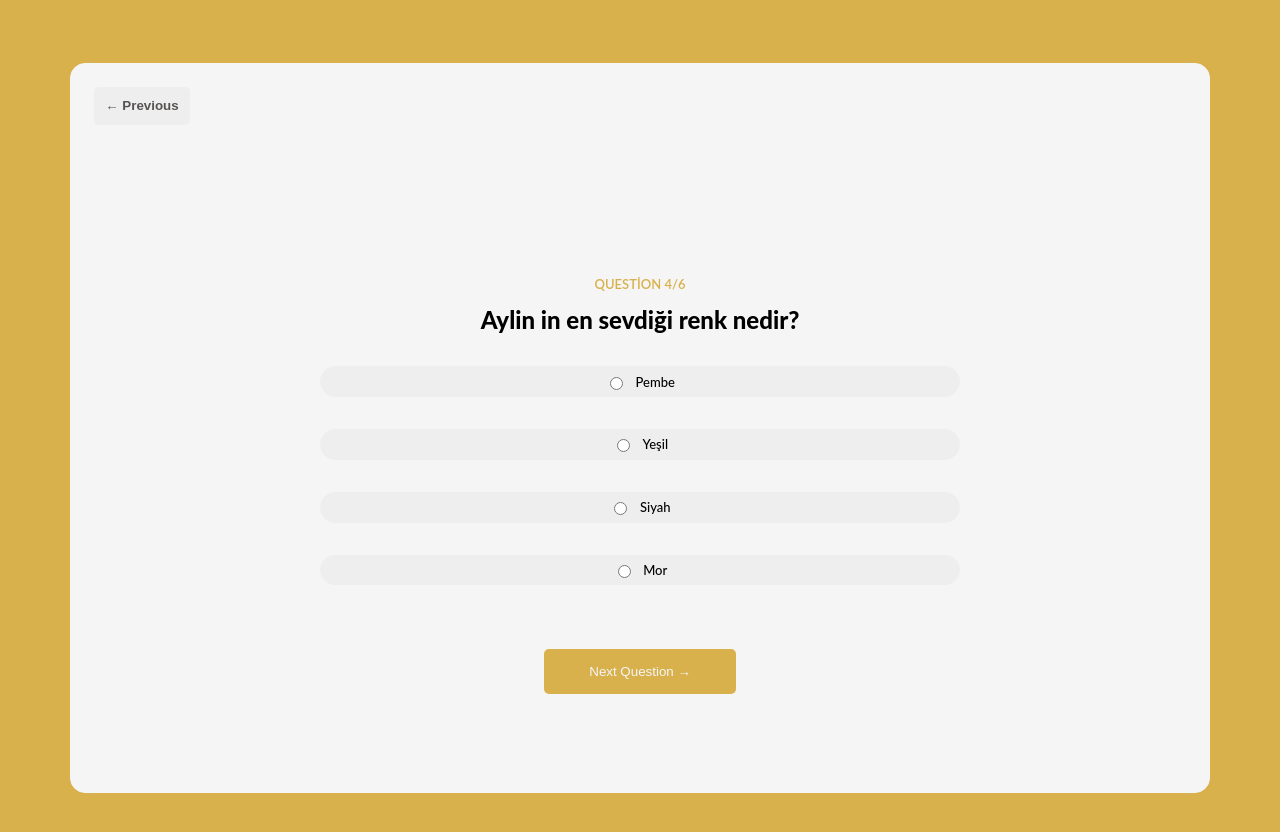
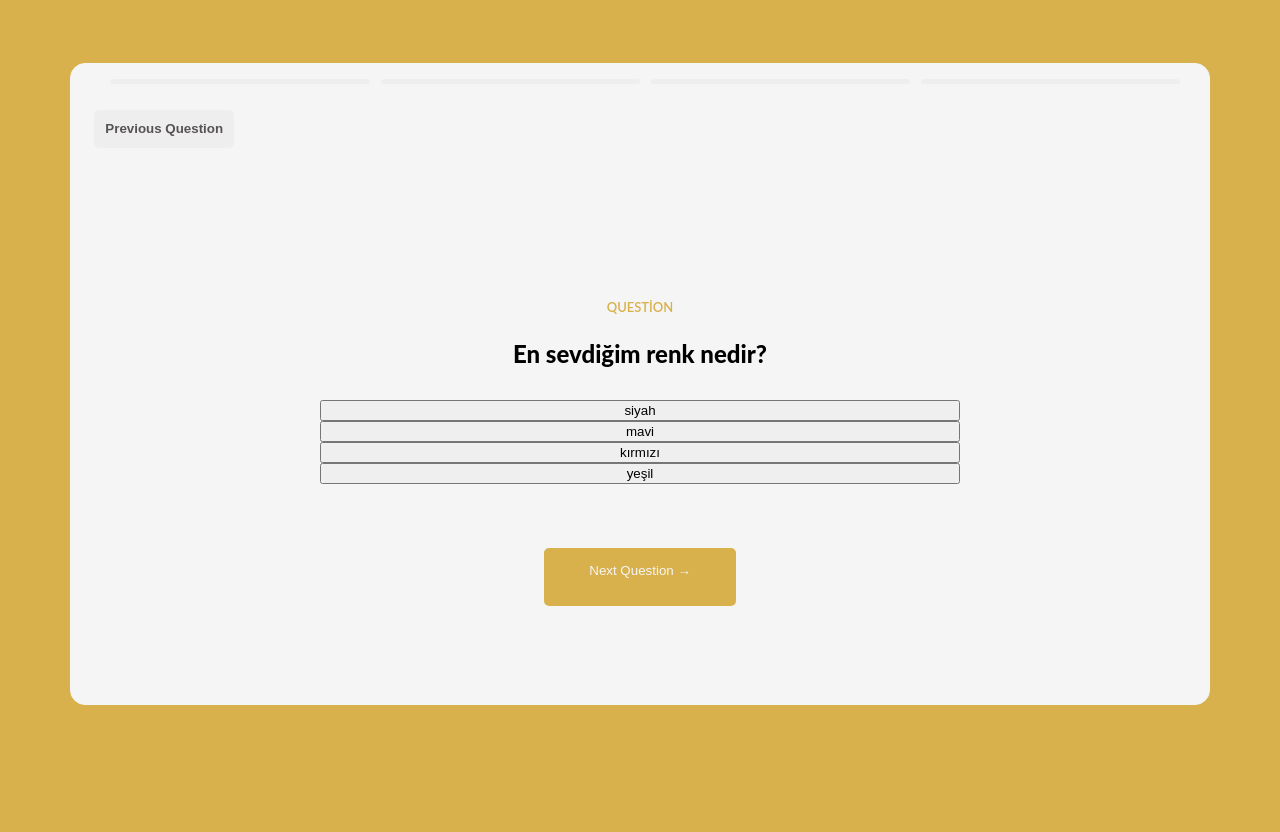
Before and after one commit to ysnkyrr/quiz-app, a React (Create React App) app: page / in a window 1280 px wide. Shown: the top 832 px of the page. After the commit the page ends 800 px from the top, so only its background shows below. Built offline with nearby package versions, Linux system fonts and the light colour scheme.

Commit message:
add new obj and function

```diff
--- a/src/App.css
+++ b/src/App.css
@@ -1,9 +1,9 @@
-body{
+body {
   background: #d8b14d;
   text-align: center;
-  font-family: Lato,sans-serif;
+  font-family: Lato, sans-serif;
 }
-.container{
+.container {
   margin: auto;
   margin-top: 5%;
   margin-bottom: 5%;
@@ -11,9 +11,9 @@ body{
   height: auto;
   border: 1px solid whitesmoke;
   border-radius: 15px;
-  background-color:whitesmoke ;
+  background-color: whitesmoke;
 }
-.container-item{
+.container-item {
   width: 80vh;
 
   background: whitesmoke;
@@ -21,76 +21,76 @@ body{
   margin-top: 12%;
   border: 2px solid whitesmoke;
   border-radius: 10px;
-
 }
-.whQuestion{
+.whQuestion {
   font-size: small;
-  color:#d8b14d;
+  color: #d8b14d;
   font-weight: 600;
 }
-.question{
+.question {
   font-size: x-large;
   color: black;
   font-weight: 800;
-
 }
-.answer{
+button {
+  cursor: pointer;
+}
+.answer {
+  display: flex;
+  flex-direction: column;
   margin-top: 5%;
 }
-.answer-item{
+.answer-item {
   display: flex;
+
   align-items: center;
   justify-content: center;
   width: auto;
   margin: auto;
-  border: 1px solid #EEEEEE;
+  border: 1px solid #eeeeee;
   border-radius: 20px;
-  background-color:#EEEEEE ;
+  background-color: #eeeeee;
   margin-top: 5%;
   padding: 1%;
   font-size: small;
   color: black;
   font-weight: 500;
-
 }
-.next-question{
+.next-question {
   width: 30%;
   height: auto;
   padding: 2%;
   margin-top: 10%;
-  background-color:#d8b14d ;
-  border:2px solid #d8b14d;
+  background-color: #d8b14d;
+  border: 2px solid #d8b14d;
   border-radius: 5px;
   color: whitesmoke;
   margin-bottom: 15%;
-
 }
-.previous-question{
-  border: #EEEEEE;
+.previous-question {
+  border: #eeeeee;
   border-radius: 5px;
   padding: 1%;
   color: rgb(88, 83, 83);
-  background-color: #EEEEEE;
+  background-color: #eeeeee;
   display: flex;
   margin-top: 2%;
   margin-left: 2%;
   font-weight: 600;
-
 }
-input{
+input {
   justify-content: center;
-  margin-right:2% ;
+  margin-right: 2%;
 }
-.steps{
+.steps {
   width: 95%;
   height: 1vh;
   display: flex;
   flex-direction: row;
   margin: auto;
   margin-top: 15px;
-
 }
-.steps-item{
+.steps-item {
   border: 1px solid #d8b14d;
   border-radius: 5px;
   width: 20%;
@@ -98,11 +98,11 @@ input{
   background-color: #d8b14d;
   margin-left: 1%;
 }
-.steps-item-1{
-  border: 1px solid #EEEEEE;
+.steps-item-1 {
+  border: 1px solid #eeeeee;
   border-radius: 5px;
-  width: 20%;
+  width: 25%;
   height: 3px;
-  background-color: #EEEEEE;
+  background-color: #eeeeee;
   margin-left: 1%;
 }
--- a/src/components/Container.js
+++ b/src/components/Container.js
@@ -1,102 +1,99 @@
-import React, { useRef } from 'react'
-import { useState } from 'react';
-
+import { useState } from "react";
 
 export default function Container() {
-    const questions = [
+  const [secilmisSoru, setSecilmisSoru] = useState(0);
+  const [dugruCevap, setDogruCevap] = useState(true);
+
+  const dogruSay = () => {
+    if (sorular.cevaplar.dogru = true) {
+      setDogruCevap(dugruCevap+1)
+      alert("doğru cevap")
+    }
+  };
+
+  function sonrakiSoruu() {
+    const sonrakiSoru = secilmisSoru + 1;
+    if (sonrakiSoru < sorular.length) {
+      setSecilmisSoru(sonrakiSoru);
+    } else {alert("Sınavınız Bitmiştir")
+    }
+  }
+  function oncekiSoruu() {
+    const oncekiSoru = secilmisSoru -1;
+    if (oncekiSoru < sorular.length){
+        setSecilmisSoru(oncekiSoru);
+    }
+  }
+  const sorular = [
     {
-            questionText: 'Aylin in en sevdiği renk nedir?',
-            answerOptions: [
-                { asnwerText: 'Pembe', isCorrect: false },
-                { asnwerText: 'Yeşil', isCorrect: false },
-                { asnwerText: 'Siyah', isCorrect: true },
-                { asnwerText: 'Mor', isCorrect: false }
+      soru: "En sevdiğim renk nedir?",
+      cevaplar: [
+        { cevap: "siyah", dogru: true },
+        { cevap: "mavi", dogru: false },
+        { cevap: "kırmızı", dogru: false },
+        { cevap: "yeşil", dogru: false },
       ],
     },
     {
-            questionText: 'Aylin kaç yaşındadır?',
-            answerOptions: [
-                { asnwerText: '18', isCorrect: false },
-                { asnwerText: '20', isCorrect: false },
-                { asnwerText: '22', isCorrect: false },
-                { asnwerText: '24', isCorrect: true }
+      soru: "Doğum günüm ne zaman?",
+      cevaplar: [
+        { cevap: "11 Ekim", dogru: false },
+        { cevap: "6 Ocak", dogru: false },
+        { cevap: "13 Kasım", dogru: true },
+        { cevap: "21 Temmuz", dogru: false },
       ],
     },
     {
-            questionText: 'Aylin in en sevdiği yemek nedir?',
-            answerOptions: [
-                { asnwerText: 'Lahana', isCorrect: false },
-                { asnwerText: 'Patates', isCorrect: false },
-                { asnwerText: 'Yasinin yaptığı iskender', isCorrect: true },
-                { asnwerText: 'Ispanak', isCorrect: false }
+      soru: "Kaç yaşındayım?",
+      cevaplar: [
+        { cevap: "22", dogru: false },
+        { cevap: "19", dogru: false },
+        { cevap: "25", dogru: true },
+        { cevap: "21", dogru: false },
       ],
     },
     {
-            questionText: 'Ne renk giyinmeyi sever?',
-            answerOptions: [
-                { asnwerText: 'Lacivert', isCorrect: false },
-                { asnwerText: 'Aslanağzı', isCorrect: false },
-                { asnwerText: 'Yavuağzı', isCorrect: true },
-                { asnwerText: 'Siyah', isCorrect: false }
+      soru: "Arabayı nasıl kullanırım?",
+      cevaplar: [
+        { cevap: "Manuel,yavaş", dogru: false },
+        { cevap: "Otomatik,yavaş", dogru: false },
+        { cevap: "Otomatik,hızlı", dogru: false },
+        { cevap: "Manuel,hızlı", dogru: true },
       ],
     },
-    ]
-    const answersRef = useRef(null)
-    const [currentQuestion, setCurrentQuestion] = useState(0);
-
-    const handleAnswerButtonClick = () => {
-        // const nextQuestion = currentQuestion + 1;
-        // if (nextQuestion < questions.length) {
-        //     setCurrentQuestion(nextQuestion)
-        // } else {
-        //     alert("Sınavın Sonuna Geldin Dostum!!")
-        // };
-        const answerİtem = answersRef.current.children
-        for (
-            let answer of answerİtem
-        ) {
-            const radioBtn = answer.children[0]
-            for (
-                let radio of radioBtn
-            ) { console.log(radio.children[0]) }
-
-        }
-
-
-    }
-    const previousButtonClick = () => {
-        const previousQuestion = currentQuestion - 1;
-        if (0 < previousQuestion) {
-            setCurrentQuestion(previousQuestion)
-        } else {
-            alert("Sınavın Başına Geldin Dostum!!")
-        }
-    }
+  ];
 
   return (
-        <div className='container'>
-
-            {/* <div className='steps'>
-                <div className='steps-item'></div>
-                <div className='steps-item'></div>
-                <div className='steps-item-1'></div>
-                <div className='steps-item-1'></div>
-                <div className='steps-item-1'></div>
-                <div className='steps-item-1'></div>
-            </div> */}
-            <button className='previous-question' onClick={previousButtonClick}> ← Previous </button>
-            <div className='container-item'>
-                <div className='whQuestion'><p>QUESTİON {questions.length}/6</p></div>
-                <div className='question'>{questions[currentQuestion].questionText}</div>
-                <div className='answer' ref={answersRef}>
-                    {questions[currentQuestion].answerOptions.map((answerOptions) =>
-                        (<div className='answer-item'><input type="radio" id={"question" + currentQuestion} /><label >{answerOptions.asnwerText}</label></div>))}
-
-
-
+    <div className="appp">
+      <div className="container">
+        <div className="steps">
+          <div className="steps-item-1"></div>
+          <div className="steps-item-1"></div>
+          <div className="steps-item-1"></div>
+          <div className="steps-item-1"></div>
         </div>
-                <button className='next-question' onClick={handleAnswerButtonClick}>Next Question →</button>
+        <button className="previous-question" onClick={oncekiSoruu}>
+          Previous Question
+        </button>
+        <div className="container-item">
+          <div className="whQuestion">
+            <p>QUESTİON</p>
+          </div>
+          <div className="question">
+            <p>{sorular[secilmisSoru].soru}</p>
+          </div>
+          <div className="answer">
+            {sorular[secilmisSoru].cevaplar.map((cevaplar) => (
+              <button onClick={dogruSay}>
+                <label>{cevaplar.cevap}</label>
+              </button>
+            ))}
+          </div>
+          <button className="next-question" onClick={sonrakiSoruu}>
+            Next Question →<p>{setDogruCevap}</p>
+          </button>
         </div>
       </div>
-    )
+    </div>
+  );
 }
```
Also changed, not shown: src/App.js (+1 -12 lines). Lines whose indentation alone changed are shown as unchanged.
